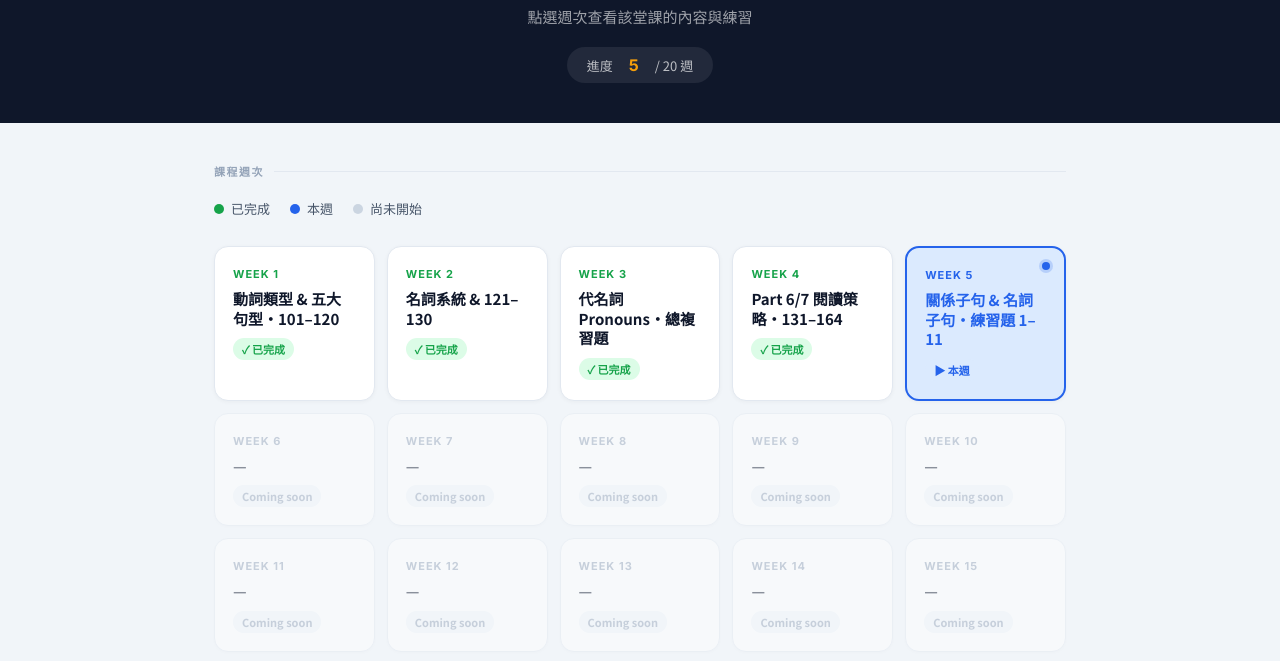
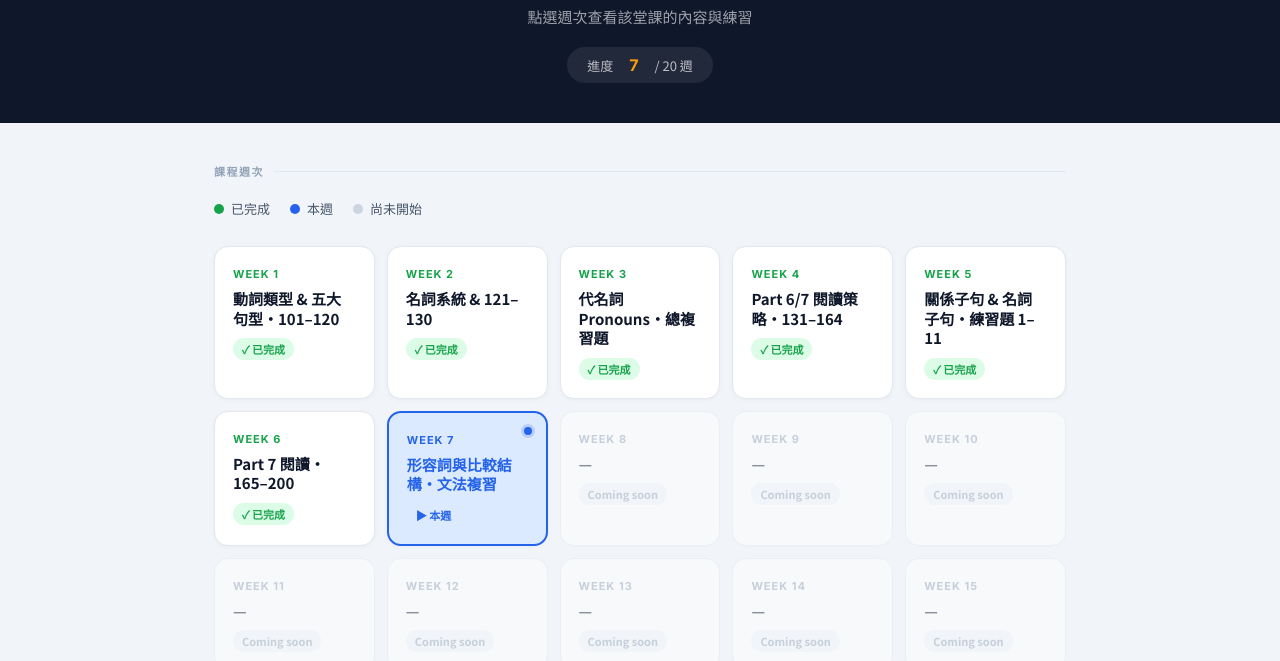
Before and after one commit to abbyyyli/Toeic-class, a plain HTML site: page index.html in a window 1280 px wide. Shown: the part 137-798 px from the top of the page. Drawn offline with Linux system fonts and the light colour scheme.

Commit message:
Add files via upload

```diff
--- a/index.html
+++ b/index.html
@@ -58,7 +58,7 @@ footer{text-align:center;padding:24px;font-size:12px;color:var(--gray-400);borde
   <h1>每週<span>上課筆記</span></h1>
   <p>點選週次查看該堂課的內容與練習</p>
   <div class="progress-summary">
-    進度 <strong>5</strong> / 20 週
+    進度 <strong>7</strong> / 20 週
   </div>
 </header>
 
@@ -99,14 +99,22 @@ footer{text-align:center;padding:24px;font-size:12px;color:var(--gray-400);borde
       <div class="week-label">Part 6/7 閱讀策略・131–164</div>
       <div class="week-badge badge-done">✓ 已完成</div>
     </a>
-    <a class="week-card current" href="Toeic-Lesson05-Student.html">
-      <div class="current-dot"></div>
+    <a class="week-card available" href="Toeic-Lesson05-Student.html">
       <div class="week-num">Week 5</div>
       <div class="week-label">關係子句 &amp; 名詞子句・練習題 1–11</div>
+      <div class="week-badge badge-done">✓ 已完成</div>
+    </a>
+    <a class="week-card available" href="Toeic-Lesson06-Student.html">
+      <div class="week-num">Week 6</div>
+      <div class="week-label">Part 7 閱讀・165–200</div>
+      <div class="week-badge badge-done">✓ 已完成</div>
+    </a>
+    <a class="week-card current" href="Toeic-Lesson07-Student.html">
+      <div class="current-dot"></div>
+      <div class="week-num">Week 7</div>
+      <div class="week-label">形容詞與比較結構・文法複習</div>
       <div class="week-badge badge-current">▶ 本週</div>
     </a>
-    <div class="week-card locked"><div class="week-num">Week 6</div><div class="week-label">—</div><div class="week-badge badge-soon">Coming soon</div></div>
-    <div class="week-card locked"><div class="week-num">Week 7</div><div class="week-label">—</div><div class="week-badge badge-soon">Coming soon</div></div>
     <div class="week-card locked"><div class="week-num">Week 8</div><div class="week-label">—</div><div class="week-badge badge-soon">Coming soon</div></div>
     <div class="week-card locked"><div class="week-num">Week 9</div><div class="week-label">—</div><div class="week-badge badge-soon">Coming soon</div></div>
     <div class="week-card locked"><div class="week-num">Week 10</div><div class="week-label">—</div><div class="week-badge badge-soon">Coming soon</div></div>
```
